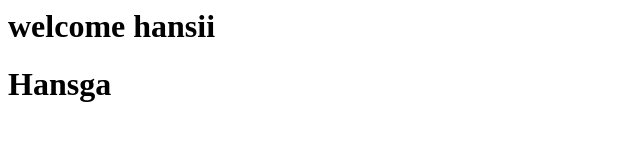
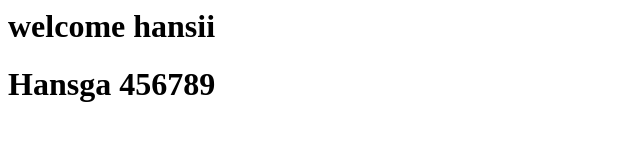
Before and after one commit to Hansiga/Hansiga21, a plain HTML site: page index.html in a window 1280 px wide. Shown: the whole page, without its empty margins (0-640 px from the left). Drawn offline with Linux system fonts and the light colour scheme.

Commit message:
Update index.html

```diff
--- a/index.html
+++ b/index.html
@@ -2,6 +2,6 @@
 <h1>welcome hansii</h1>
 <html>
 <body>
-<h1><b>Hansga</b></h1>
+<h1><b>Hansga 456789</b></h1>
 </body>
 </html>
```
